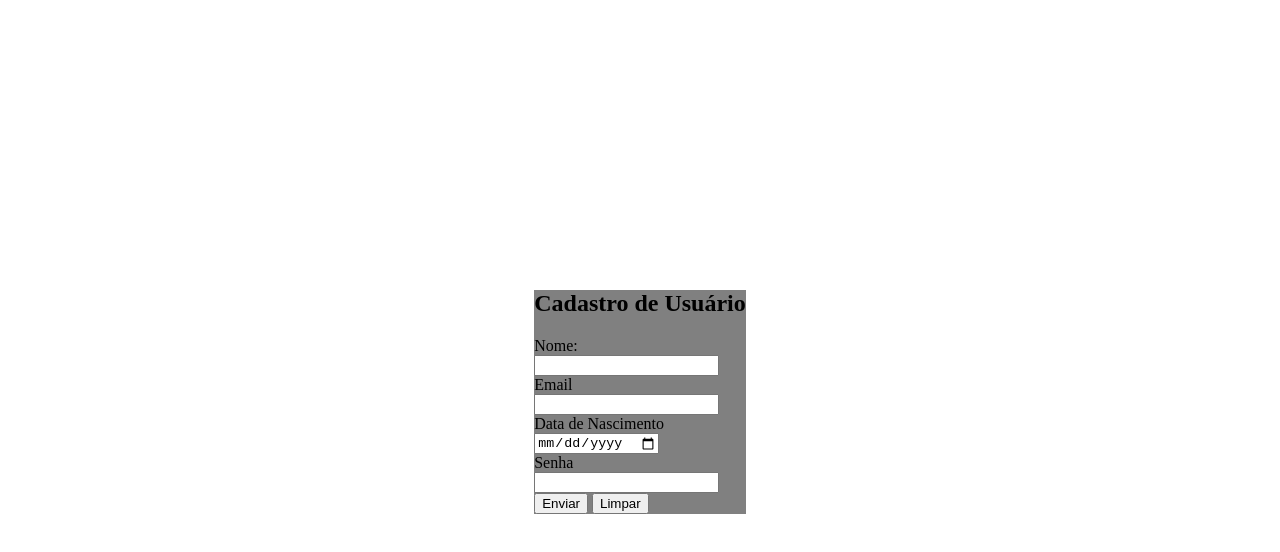
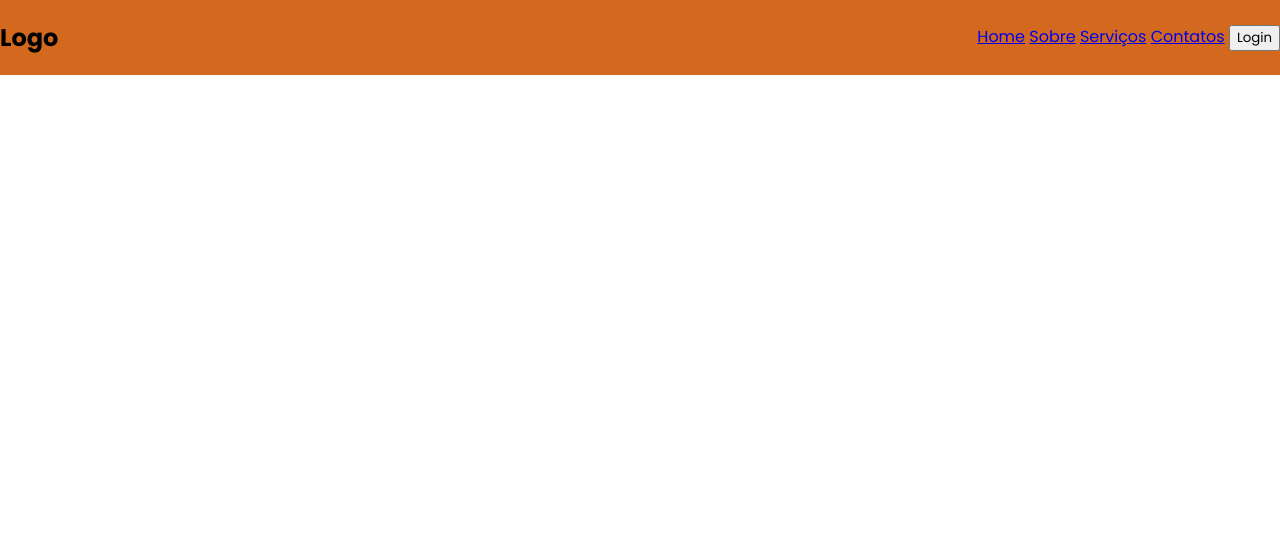
Before and after one commit to angelolustosa/form-html, a plain HTML site: page index.html in a window 1280 px wide. Drawn offline with Linux system fonts and the light colour scheme.

Commit message:
Criando o header

```diff
--- a/css/styles.css
+++ b/css/styles.css
@@ -1,15 +1,17 @@
-body, html {
-    height: 100%;
-    margin: 0;
-    display: flex;
-    justify-content: center;
-    align-items: center;
-}
-.container {
-    text-align: left;
-    background-color: grey;
+@import url('https://fonts.googleapis.com/css2?family=Poppins:ital,wght@0,100;0,200;0,300;0,400;0,500;0,600;0,700;0,800;0,900;1,100;1,200;1,300;1,400;1,500;1,600;1,700;1,800;1,900&display=swap');
+
+* {
+    font-family: 'Poppins', sans-serif;
 }
 
-.container input {
-    display: block;
+header {
+    display: flex;
+    justify-content: space-between;
+    align-items: center;
+    position: fixed;
+    top: 0;
+    left: 0;
+    width: 100%;
+    background-color: chocolate;
+    /* padding: 20px 100px */
 }
--- a/index.html
+++ b/index.html
@@ -1,39 +1,31 @@
-<html>
+<!DOCTYPE html>
+<html lang="en">
+<head>
+    <meta charset="UTF-8">
+    <meta name="viewport" content="width=device-width, initial-scale=1.0">
+    <title>Form Login</title>
 
-<head>
-    <title>Form User</title>
-    <!-- import css -->
+    <!-- Importando arquivo css -->
     <link rel="stylesheet" href="css/styles.css">
+
+    <!-- importando fonte Poppins -->
+    <!-- <link rel="preconnect" href="https://fonts.googleapis.com">
+<link rel="preconnect" href="https://fonts.gstatic.com" crossorigin>
+<link href="https://fonts.googleapis.com/css2?family=Poppins:ital,wght@0,100;0,200;0,300;0,400;0,500;0,600;0,700;0,800;0,900;1,100;1,200;1,300;1,400;1,500;1,600;1,700;1,800;1,900&display=swap" rel="stylesheet"> -->
 </head>
+<body>
+    <header>
+        <h2 class="logo">
+            Logo
+        </h2>
 
-<body>
-
-
-    <form action="">
-
-        <div class="container">
-            <h2>Cadastro de Usuário</h2>
-            <!-- Para ter o focus no input ao clicar na label, basta adicionar um id no input e usar o mesmo id para o for da label -->
-            <label for="nome">Nome:</label>
-            <input type="text" id="nome">
-
-            <label for="email">Email</label>
-            <input type="email" id="email">
-
-            <label for="data_nascimento">Data de Nascimento</label>
-            <input type="date" id="data_nascimento">
-
-            <label for="senha">Senha</label>
-            <input type="password" id="senha">
-
-
-            <div>
-                <button type="submit">Enviar</button>
-                <button type="reset">Limpar</button>
-            </div>
-        </div>
-
-    </form>
+        <nav class="menu">
+            <a href="#">Home</a>
+            <a href="#">Sobre</a>
+            <a href="#">Serviços</a>
+            <a href="#">Contatos</a>
+            <button class="btn-login">Login</button>
+        </nav>
+    </header>
 </body>
-
 </html>
```
